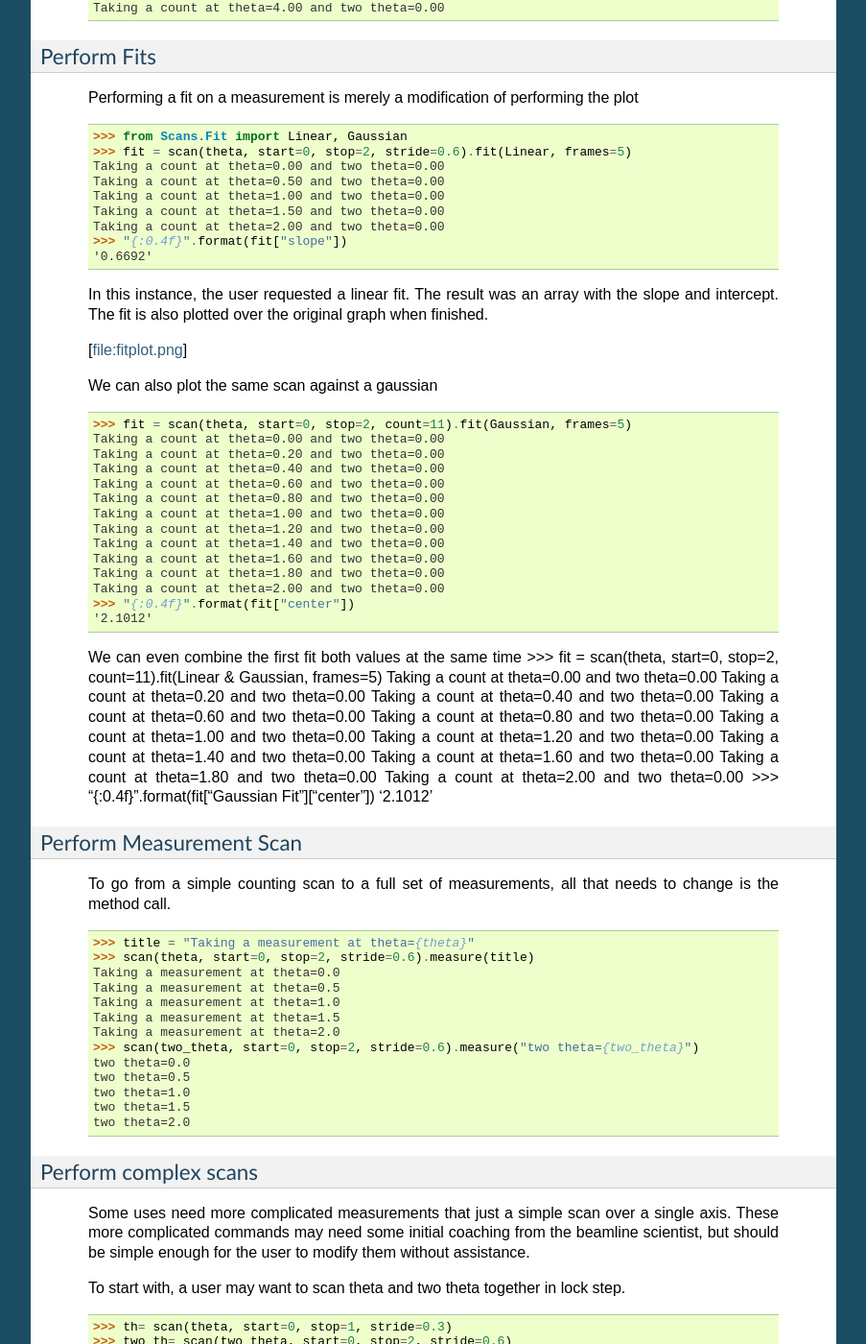
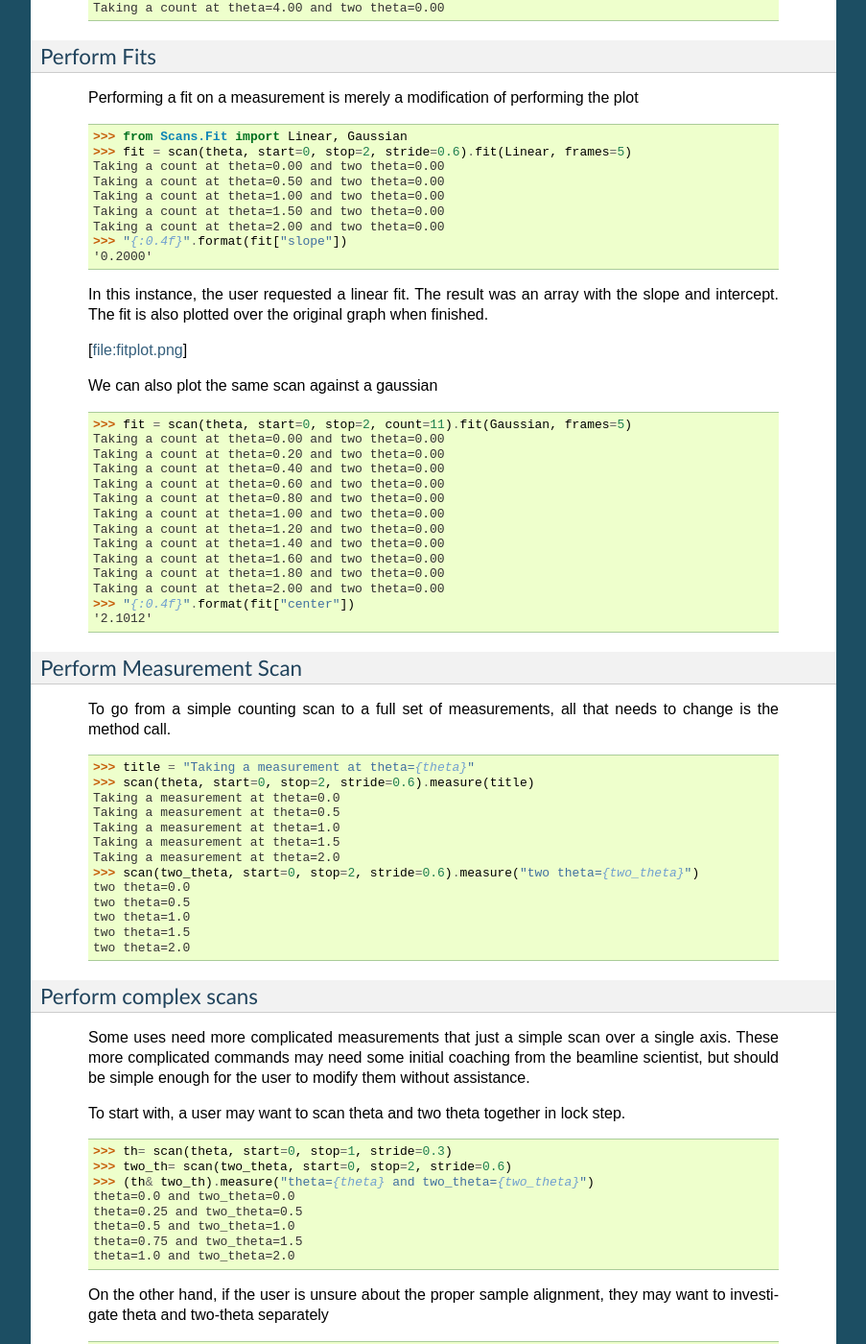
Before and after one commit to PyGenie-Scans/Scans, a Sphinx documentation site: the page built from doc/source/tutorial.rst, in a window 1280 px wide and 1400 px high, scrolled down 2501 px. Shown: the whole window at 96% size, without its empty margins (198-1101 px from the left). Built offline with Sphinx 7.4.7, drawn with Linux system fonts in a browser that asks for light colours.

Commit message:
Update unit tests

```diff
--- a/doc/source/tutorial.rst
+++ b/doc/source/tutorial.rst
@@ -162,7 +162,7 @@ Perform Fits
   Taking a count at theta=1.50 and two theta=0.00
   Taking a count at theta=2.00 and two theta=0.00
   >>> "{:0.4f}".format(fit["slope"])
-  '0.6692'
+  '0.2000'
 
   In this instance, the user requested a linear fit.  The result was an
   array with the slope and intercept.  The fit is also plotted over the
@@ -185,22 +185,6 @@ Perform Fits
   Taking a count at theta=1.80 and two theta=0.00
   Taking a count at theta=2.00 and two theta=0.00
   >>> "{:0.4f}".format(fit["center"])
-  '2.1012'
-
-  We can even combine the first fit both values at the same time
-  >>> fit = scan(theta, start=0, stop=2, count=11).fit(Linear & Gaussian, frames=5)
-  Taking a count at theta=0.00 and two theta=0.00
-  Taking a count at theta=0.20 and two theta=0.00
-  Taking a count at theta=0.40 and two theta=0.00
-  Taking a count at theta=0.60 and two theta=0.00
-  Taking a count at theta=0.80 and two theta=0.00
-  Taking a count at theta=1.00 and two theta=0.00
-  Taking a count at theta=1.20 and two theta=0.00
-  Taking a count at theta=1.40 and two theta=0.00
-  Taking a count at theta=1.60 and two theta=0.00
-  Taking a count at theta=1.80 and two theta=0.00
-  Taking a count at theta=2.00 and two theta=0.00
-  >>> "{:0.4f}".format(fit["Gaussian Fit"]["center"])
   '2.1012'
 
 Perform Measurement Scan
```
